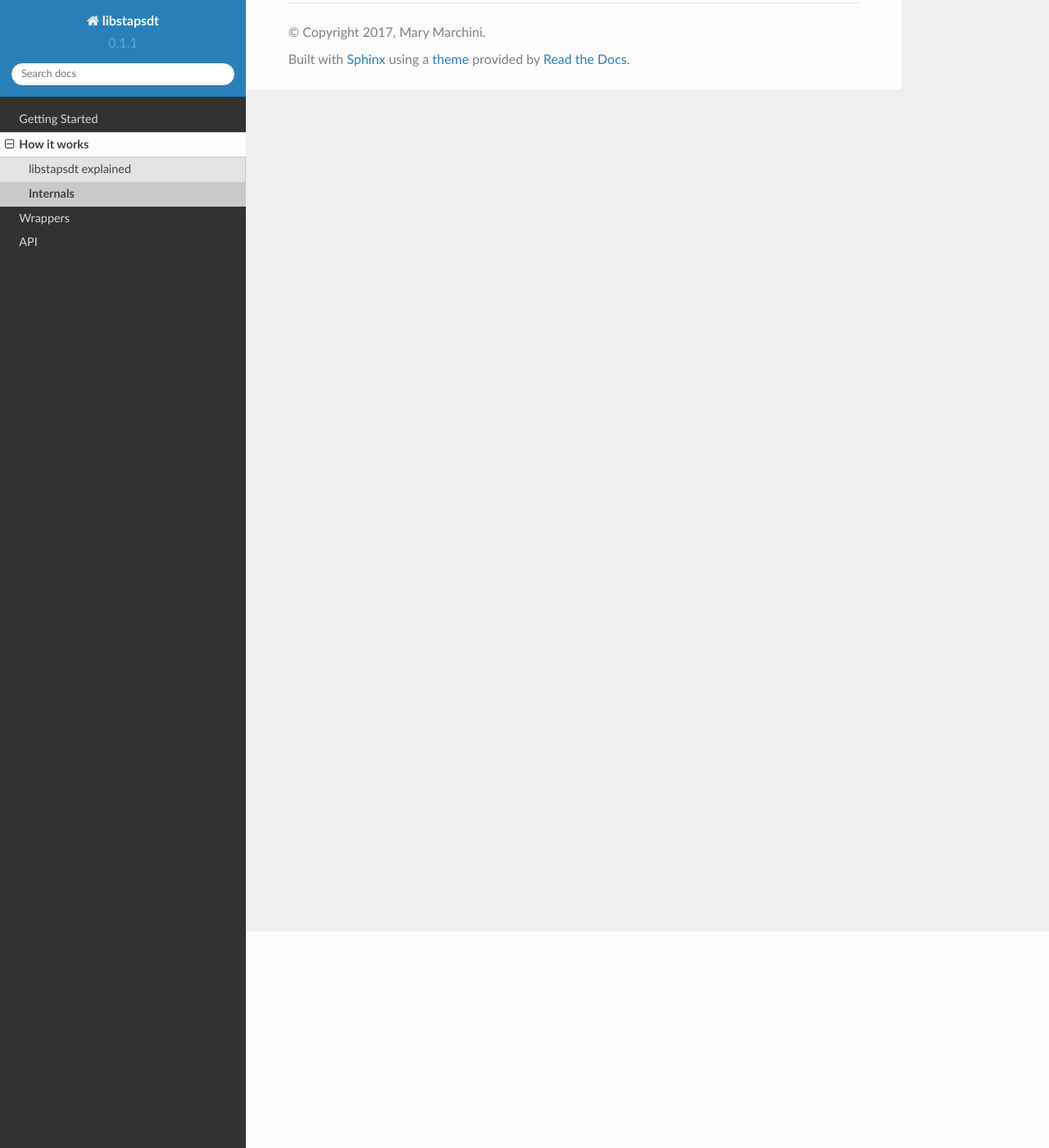
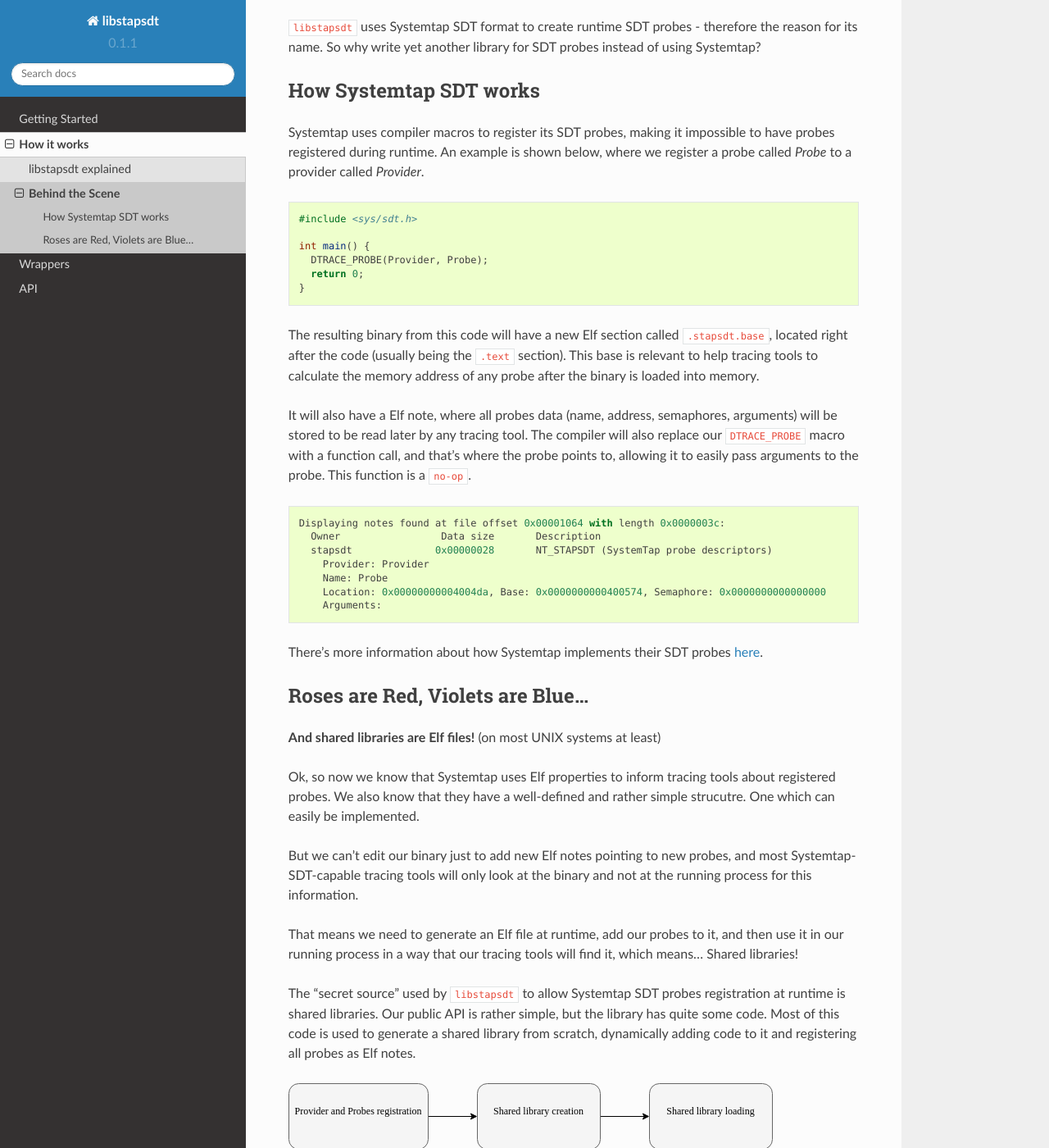
Before and after one commit to linux-usdt/libstapsdt, a Sphinx documentation site: the page built from docs/how-it-works/internals.rst, in a window 1280 px wide and 1400 px high, scrolled down 264 px. Shown: the whole window at 82% size. Built offline with Sphinx 7.4.7 and the Read the Docs theme 2.0.0, drawn with Linux system fonts in a browser that asks for light colours; some of the changed text lies outside the part shown.

Commit message:
docs: Add explanation regarding internal behavor (#16)
All documentation until now were talking about how to use libstapsdt,
but not about how it works internally. A page was added to the docs
explaining motivations to build libstapsdt and the thinking process used
to come up with its structure.

```diff
--- a/docs/how-it-works/internals.rst
+++ b/docs/how-it-works/internals.rst
@@ -1,5 +1,90 @@
-#########
-Internals
-#########
+################
+Behind the Scene
+################
 
-TBD
+.. attention::
+
+  This page is intended for advanced users, and it assumes working knowledge of
+  **Elf** files, **shared libraries** and **software instrumentation**.
+
+``libstapsdt`` uses Systemtap SDT format to create runtime SDT probes -
+therefore the reason for its name. So why write yet another library for SDT
+probes instead of using Systemtap?
+
+=======================
+How Systemtap SDT works
+=======================
+
+Systemtap uses compiler macros to register its SDT probes, making it impossible
+to have probes registered during runtime. An example is shown below, where we
+register a probe called `Probe` to a provider called `Provider`.
+
+.. code-block:: c
+
+  #include <sys/sdt.h>
+
+  int main() {
+    DTRACE_PROBE(Provider, Probe);
+    return 0;
+  }
+
+
+The resulting binary from this code will have a new Elf section called
+``.stapsdt.base``, located right after the code (usually being the ``.text``
+section). This base is relevant to help tracing tools to calculate the memory
+address of any probe after the binary is loaded into memory.
+
+..
+  explain why tracing tools needs to calculate the address after a binary
+  is loaded into memory
+
+It will also have a Elf note, where all probes data (name, address,
+semaphores, arguments) will be stored to be read later by any tracing tool.
+The compiler will also replace our ``DTRACE_PROBE`` macro with a function call,
+and that's where the probe points to, allowing it to easily pass arguments to
+the probe. This function is a ``no-op``.
+
+.. code-block:: python
+
+  Displaying notes found at file offset 0x00001064 with length 0x0000003c:
+    Owner                 Data size       Description
+    stapsdt              0x00000028       NT_STAPSDT (SystemTap probe descriptors)
+      Provider: Provider
+      Name: Probe
+      Location: 0x00000000004004da, Base: 0x0000000000400574, Semaphore: 0x0000000000000000
+      Arguments:
+
+There's more information about how Systemtap implements their SDT probes
+`here <https://sourceware.org/systemtap/wiki/UserSpaceProbeImplementation>`_.
+
+==================================
+Roses are Red, Violets are Blue...
+==================================
+
+**And shared libraries are Elf files!** (on most UNIX systems at least)
+
+Ok, so now we know that Systemtap uses Elf properties to inform tracing tools
+about registered probes. We also know that they have a well-defined and rather
+simple strucutre. One which can easily be implemented.
+
+But we can't edit our binary just to add new Elf notes pointing to new probes,
+and most Systemtap-SDT-capable tracing tools will only look at the binary and
+not at the running process for this information.
+
+That means we need to generate an Elf file at runtime, add our probes to it, and
+then use it in our running process in a way that our tracing tools will find
+it, which means... Shared libraries!
+
+The "secret source" used by ``libstapsdt`` to allow Systemtap SDT probes
+registration at runtime is shared libraries. Our public API is rather simple,
+but the library has quite some code. Most of this code is used to generate a
+shared library from scratch, dynamically adding code to it and registering all
+probes as Elf notes.
+
+.. image:: ../_static/internal-flow.svg
+
+The shared library is created (with help from ``libelf``) and loaded into memory
+(by using ``dlopen()`` when :c:func:`providerLoad` is executed. That's why it's
+not possible to add new probes after a provider is loaded. It's also worth
+noting that each provider will generate exactly one shared library when loaded,
+and providers don't share a shared library.
```
Also changed, not shown: docs/_static/internal-flow.svg (added).
